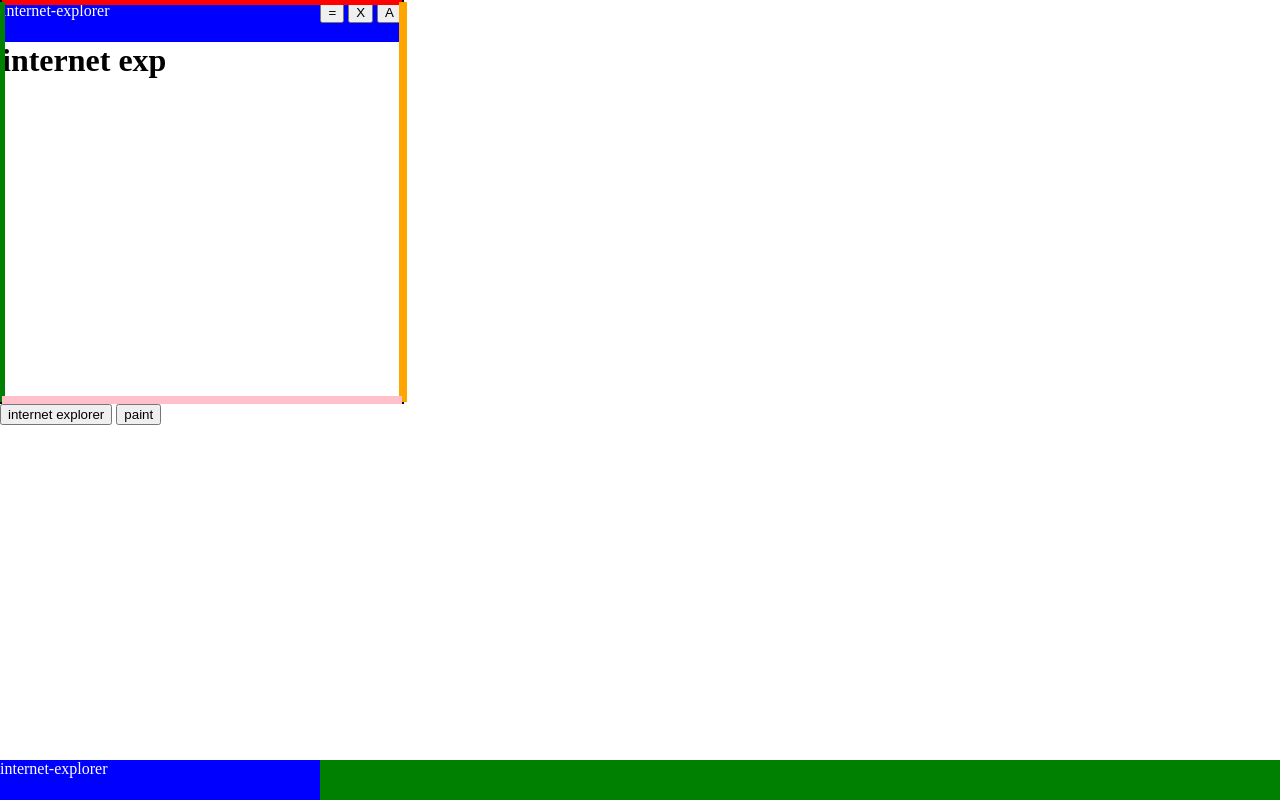
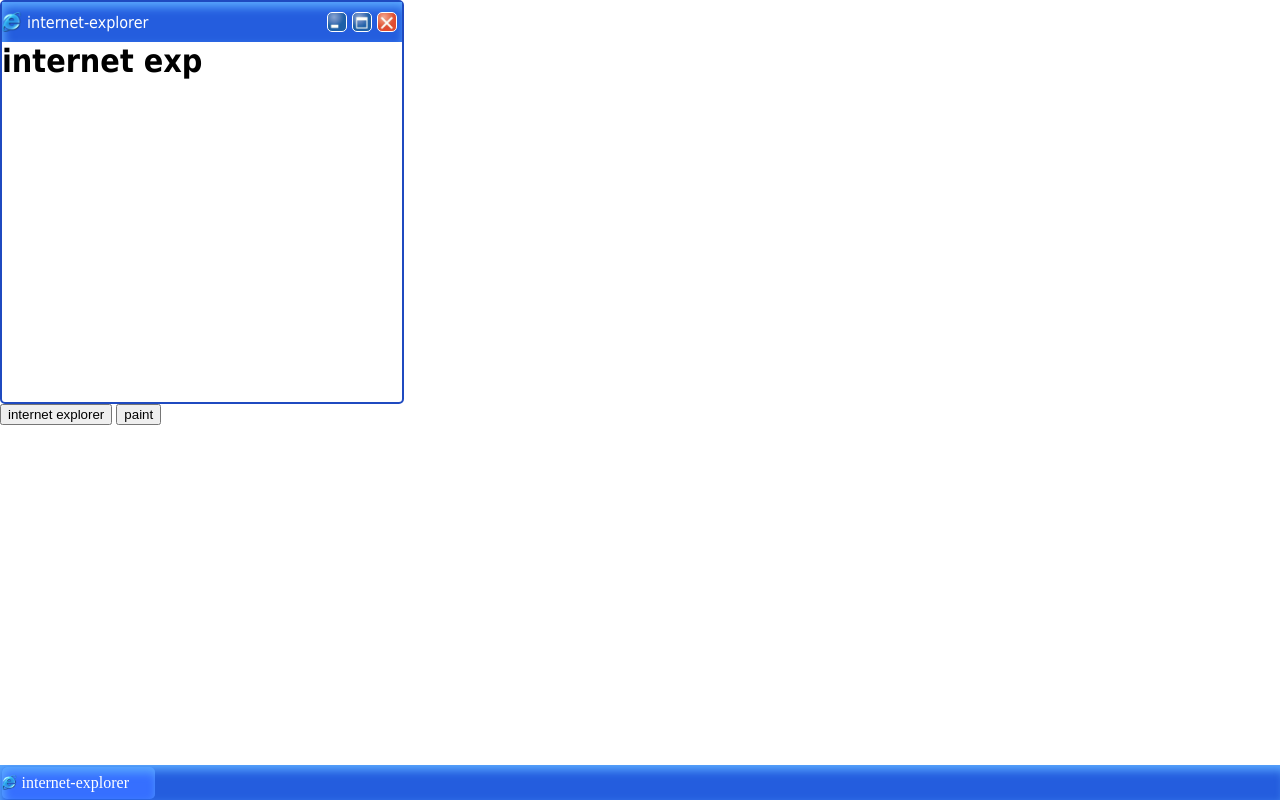
Before and after one commit to mrlsoarezz/Retro-UI, a plain HTML site: page index.html in a window 1280 px wide. Both pictures are taken after a click on the button "internet explorer". Drawn offline with Linux system fonts and the light colour scheme.

Commit message:
[Updating window style and JS logic]

```diff
--- a/index.html
+++ b/index.html
@@ -10,6 +10,10 @@
             margin: 0;
         }
 
+        :root {
+            --main-blue: #245DDE
+        }
+
         body {
             position: relative;
             height: 100vh;
@@ -18,11 +22,14 @@
         .Desktop {
             position: relative;
             display: flex;
+            font-family: 'Tahoma';
         }
+
         .Window {
             width: 400px;
             height: 400px;
-            border: 2px solid black;
+            border: 2px solid rgb(31, 74, 192);
+            border-radius: 5px;
             position: relative;
         }
 
@@ -32,18 +39,54 @@
             gap: 5px;
             width: 100%;
             height: 10%;
-            background: blue;
+            background: var(--main-blue);
+            box-shadow: 2px 5px 10px inset rgb(91, 170, 255);
             color: white;
         }
 
+        .Title {
+            display: flex;
+            align-items: center;
+            gap: 5px;
+        }
+
+        .Title > img {
+            width: 25px;
+            height: 25px;
+        }
+
+        .Window > .Header > .Title.Container > img {
+            width: 20px;
+            height: 20px;
+        }
+
         .Header > .Window-Buttons {
+            display: flex;
+            align-items: center;
+            justify-content: end;
+            margin-right: 5px;
+            gap: 5px;
             width: 30%;
             height: 100%;
         }
 
         .Header > .Window-Buttons > button{
-            width: 50px;
-            height: 50px;
+            width: 20px;
+            height: 20px;
+            background: none;
+            border: 1.5px solid white;
+            border-radius: 5px;
+        }
+
+        .Header > .Window-Buttons > button:hover{
+            cursor: pointer;
+        }
+
+        .Header > .Window-Buttons > button > img{
+            width: 100%;
+            height: 100%;
+            border: 4px solid white;
+            border-radius: 5px;
         }
 
         .Window > .Header:hover {
@@ -53,45 +96,42 @@
         .Window > #border-1 {
             width: 100%;
             height: 2%;
-            background-color: red;
             position: absolute;
             top: -5px;
         }
 
         .Window > #border-1:hover {
-            cursor: n-resize;
+            cursor: n-resize
         }
+
 
         .Window > #border-2 {
             width: 2%;
             height: 100%;
-            background-color: green;
             position: absolute;
             left: -5px;
             top: 0px;
         }
 
         .Window > #border-2:hover {
-            cursor: w-resize;
+            cursor: e-resize;
         }
 
         .Window > #border-3 {
             width: 2%;
             height: 100%;
-            background-color: orange;
             position: absolute;
             right: -5px;
             top: 0px;
         }
 
         .Window > #border-3:hover {
-            cursor: e-resize;
+            cursor: w-resize;
         }
 
         .Window > #border-4 {
             width: 100%;
             height: 2%;
-            background-color: pink;
             position: absolute;
             bottom: -2px;
         }
@@ -102,17 +142,27 @@
 
         .Taskbar {
             display: flex;
+            gap: 5px;
             width: 100%;
-            height: 5%;
+            height: 4%;
             position: absolute;
             bottom: 0px;
-            background: green;
+            padding: 1.5px;
+            background: var(--main-blue);
+            box-shadow: 2px 5px 10px inset rgb(91, 170, 255);
         }
 
         .Taskbar .App {
-            background-color: blue;
             color: white;
-            width: 25%;
+            width: 12%;
+            border-radius: 5px;
+            background-color: rgb(54, 111, 255);
+            box-shadow: 2px 5px 10px inset rgb(91, 170, 255);
+        }
+
+        .Taskbar .App > img {
+            width: 15px;
+            height: 15px;
         }
 
         </style>
@@ -120,8 +170,8 @@
 <body>
     <div class = 'Desktop'></div>
     <div class = 'Taskbar'></div>
-    <button id = "internet-explorer" class = "Menu-Btns Closed">internet explorer</button>
-    <button id = "paint" class = "Menu-Btns Closed">paint</button>
+    <button id = "internet-explorer" class = "Menu-Btns Closed internet-explorer">internet explorer</button>
+    <button id = "paint" class = "Menu-Btns Closed paint">paint</button>
     <script src = "script.js"></script>
 </body>
 </html>
--- a/script.js
+++ b/script.js
@@ -1,4 +1,5 @@
 let OPEN_WINDOWS = []
+let MINIMIZED = []
 let relation = [
     {"name": "paint", "html": `<h1>paint</h1>`},
     {"name": "internet-explorer", "html": `<h1> internet exp </h1>`}
@@ -26,12 +27,15 @@
             DESKTOP.innerHTML = DESKTOP.innerHTML + `
             <div id = "${window}" class = "Window">
                 <div class = "Header">
-                    <p>${window}</p>
-                    <div class = "Window-Buttons>
+                    <div class = "Title Container">
+                        <img src = "/img/${window}.png">
+                        <p>${window}</p>
+                    </div>
+                    <div class = "Window-Buttons">
                         <button style = "display:none; color: blue"></button>
-                        <button id = "minimize" class = "Window-Btns ${window}">=</button>
-                        <button id = "close" class = "Window-Btns ${window}">X</button>
-                        <button id = "full" class = "Window-Btns ${window}">A</button>
+                        <button id = "minimize" class = "Window-Btns ${window}" style = "background: url('/img/minimize.jpg'); background-size: cover;"></button>
+                        <button id = "full" class = "Window-Btns ${window}" style = "background: url('/img/full.jpg'); background-size: cover;"></button>
+                        <button id = "close" class = "Window-Btns ${window}" style = "background: url('/img/close.jpg'); background-size: cover;"></button>
                     </div>
                 </div>
                 <div class = "Border ${window}" id = 'border-1'></div>
@@ -41,14 +45,17 @@
                 <div class = 'Content'>${relation[i].html}</div>
             </div>`
             TASKBAR.innerHTML = TASKBAR.innerHTML + `
-            <div id = "${window}-taskbar"} class = "App"><p>${window}</p>`
+            <div id = "${window}-taskbar" class = "App Title">
+                <img src = "/img/${window}.png">
+                <p>${window}</p>
+            </div>
+            `
         }
     }
 
     moveWindow();
     resizeWindow();
     interactButtons();
-
 }
 
 function moveWindow() {
@@ -137,10 +144,47 @@
     const btns = document.querySelectorAll(".Window-Btns");
     btns.forEach((btn) => {
         btn.addEventListener("click", () => {
-            window = document.getElementById(btn.className.split("Window-Btns ").join(""))
-            console.log(`You just clicked ${btn.id} from the ${window} window`);
+            let windowName = btn.className.split("Window-Btns ").join("")
+            openWindow = document.getElementById(windowName)
+            if (btn.id == "full") {
+                openWindow.style.height = "90vh"
+                openWindow.style.width = "100%"
+            }
+            else if (btn.id == "minimize") {
+                openWindow.style.display = "none";
+                MINIMIZED.push(openWindow)
+                openMinimizedWindow(openWindow)
+            }
+            else {
+                closeWindow(openWindow)
+            }
         })
     })
+
+    function openMinimizedWindow(window) {
+        const taskbar = document.querySelectorAll(".App")
+        taskbar.forEach((app) => {
+            app.addEventListener("click", () => {
+                let appReference = app.id.split("-taskbar").join("")
+                if (appReference == window.id) {
+                    window.style.display = "block";
+                }
+            })
+        })
+    }
+
+    function closeWindow(window) {
+        let menu = document.getElementsByClassName(`Menu-Btns Open ${window.id}`)
+        let taskbar = document.getElementById(`${window.id}-taskbar`)
+
+        menu[0].className = menu[0].className.replace('Open', 'Closed')
+        taskbar.remove()
+        window.remove()
+
+    }
 }
 
-main()
+
+
+
+main();
```
